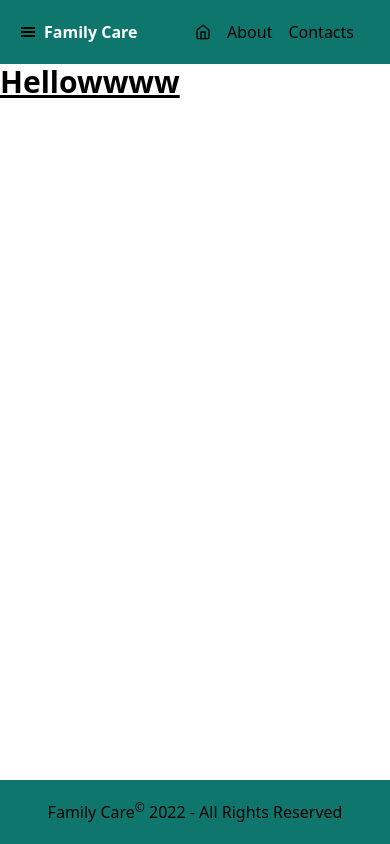
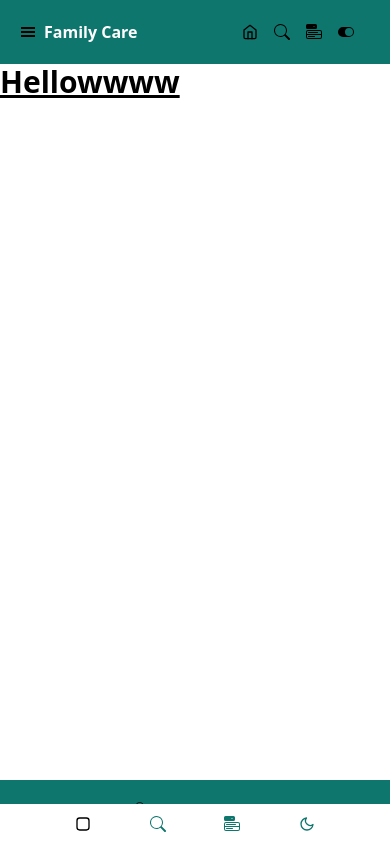
Before and after one commit to MochammadTaufikJuliandi/Family-Care, a React (Create React App) app: page / in a window 390 px wide. Built offline with nearby package versions, Linux system fonts and the light colour scheme.

Commit message:
Co-authored-by: Robi Firmansyah <robifirmnsyah@users.noreply.github.com> Co-authored-by: Kevin Alfito <kevinalfito69@users.noreply.github.com>

```diff
--- a/src/App.js
+++ b/src/App.js
@@ -1,14 +1,18 @@
 import "./App.css";
 import Footer from "./components/Footer";
 import Navbar from "./components/Navbar";
+import NavBottom from './components/NavBottom'
 
 function App() {
   return (
+    <>
     <div className="App">
       <Navbar />
       <h1 className="text-3xl font-bold underline">Hellowwww</h1>
       <Footer />
     </div>
+    <NavBottom/>
+    </>
   );
 }
 
--- a/src/components/NavBottom.jsx
+++ b/src/components/NavBottom.jsx
@@ -1,3 +1,24 @@
+import { FiMoon } from "react-icons/fi";
+import { BsFillMenuButtonFill, BsSearch } from "react-icons/bs"
+import { GrHomeOption } from 'react-icons/gr'
+
 export default function NavBottom() {
-
+  return (
+    <nav className=" fixed bottom-0  right-0 left-0 bg-white text-teal-700 px-4 py-3 md:hidden">
+    <ul className="flex justify-evenly">
+      <li>
+        <GrHomeOption />
+      </li>
+      <li>
+        <BsSearch />
+      </li>
+      <li>
+      <BsFillMenuButtonFill />
+      </li>
+      <li>
+      <FiMoon />
+      </li>
+    </ul>
+    </nav>
+  );
 }
--- a/src/components/Navbar.jsx
+++ b/src/components/Navbar.jsx
@@ -1,5 +1,8 @@
 import { FiHome } from "react-icons/fi";
+import { BsSearch } from "react-icons/bs";
+import { BsFillMenuButtonFill } from "react-icons/bs";
 import { GiHamburgerMenu } from "react-icons/gi";
+import { BsToggleOn } from "react-icons/bs";
 
 export default function Navbar() {
   return (
@@ -13,15 +16,16 @@ export default function Navbar() {
         </div>
         <ul className="flex gap-4 mr-4 items-center">
           <li>
-            <a href="#">
               <FiHome />
-            </a>
           </li>
           <li>
-            <a href="#">About</a>
+            <a href="#"><BsSearch /></a>
           </li>
           <li>
-            <a href="#">Contacts</a>
+            <a href="#"><BsFillMenuButtonFill /></a>
+          </li>
+          <li>
+          <BsToggleOn />
           </li>
         </ul>
       </nav>
```
Also changed, not shown: tailwind.config.js (line endings or trailing spaces).
